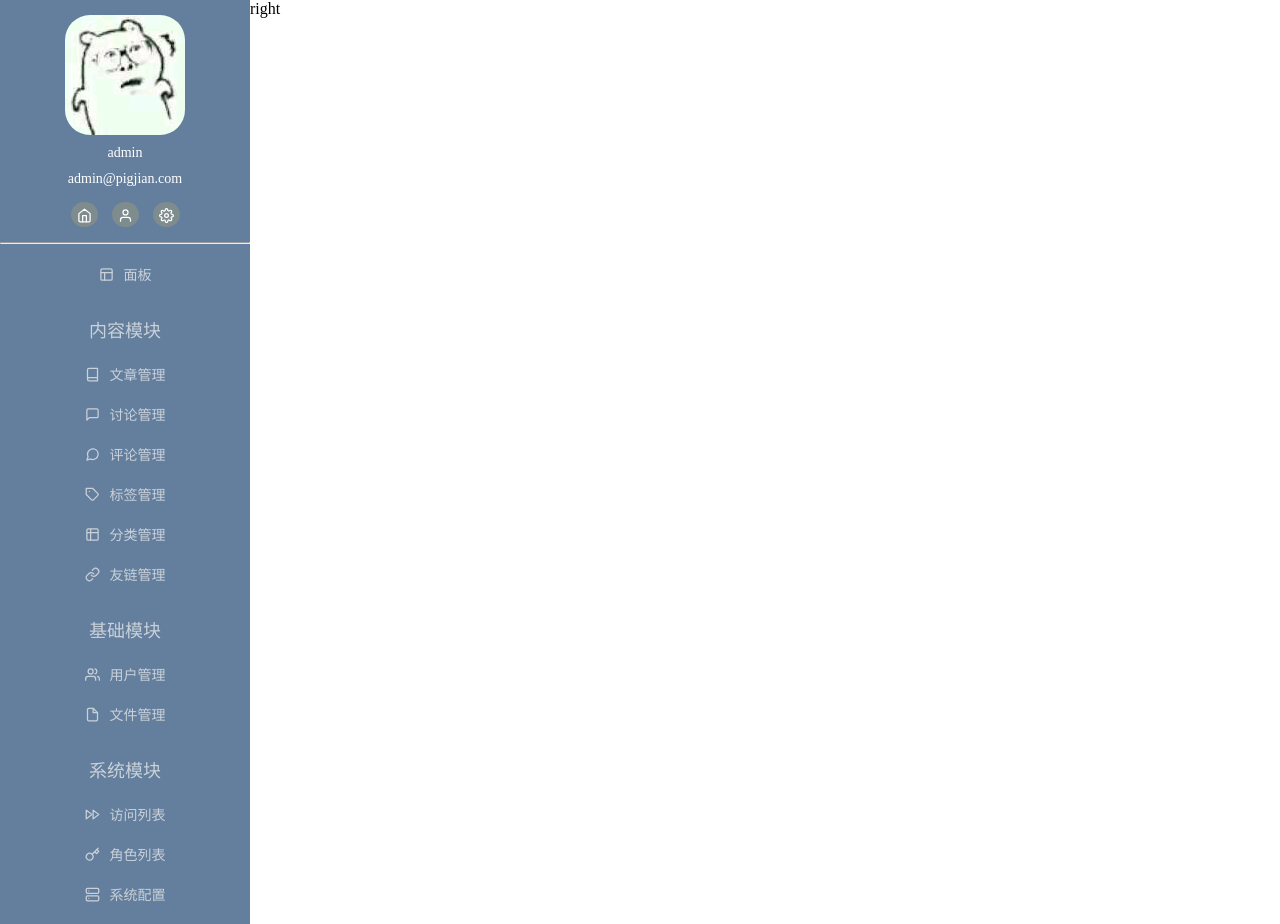
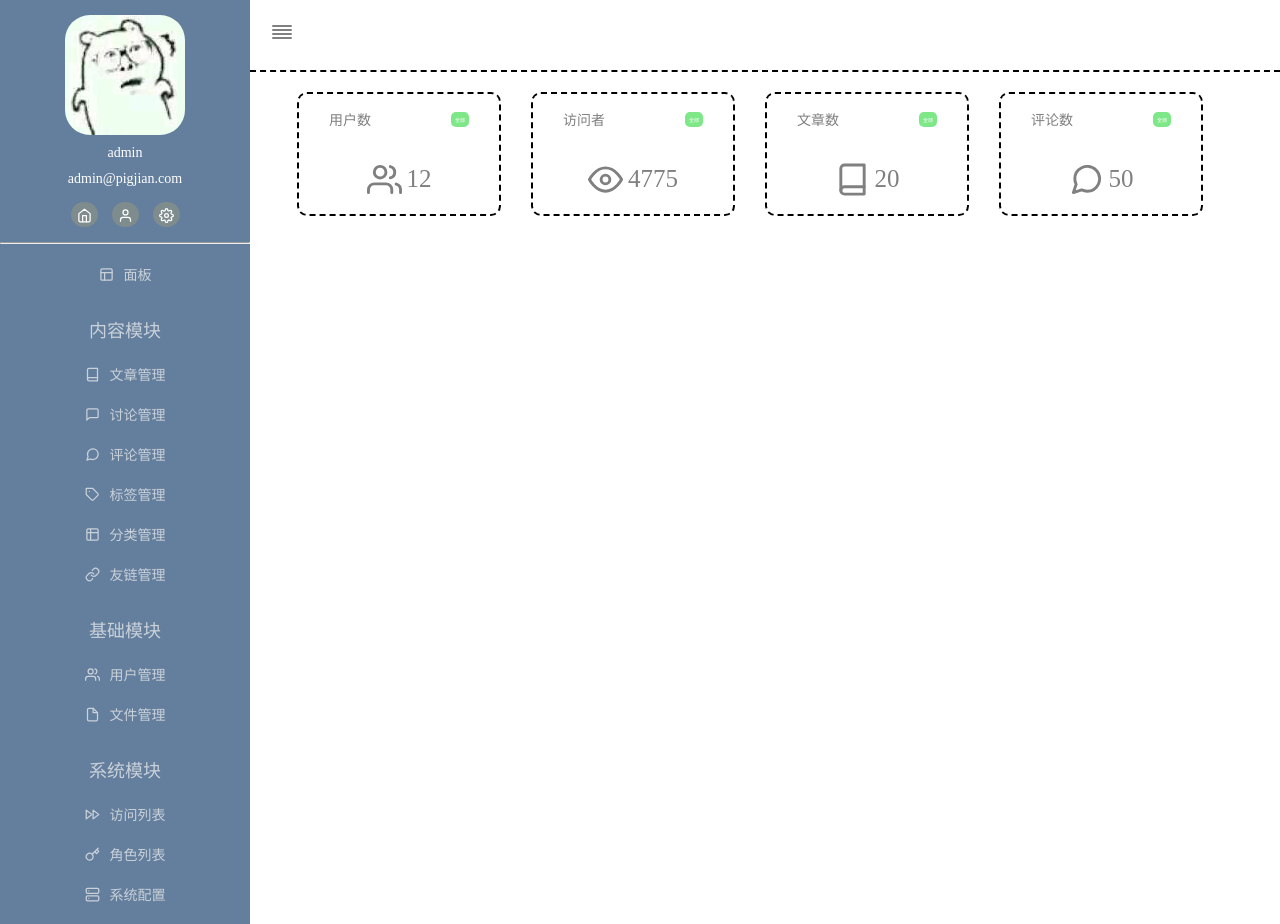
Before and after one commit to JosephEJohnston/rust-blog-full-stack, a website: page frontend/prototype/html/dashboard.html in a window 1280 px wide. Drawn offline with nearby package versions, Linux system fonts and the light colour scheme.

Commit message:
面板模块内容页

```diff
--- a/frontend/prototype/css/dashboard.css
+++ b/frontend/prototype/css/dashboard.css
@@ -113,9 +113,77 @@
 /* ---------------- right-start -------------------- */
 .page-column-right {
     width: calc(100% - 250px);
+    color: grey;
 }
 
+.page-right-header {
+    height: 70px;
+    width: 100%;
+    border-bottom: black 2px dashed;
+}
 
+.header-icon {
+    margin-top: 20px;
+    margin-left: 20px;
+}
 
+.statistics-info {
+    margin-top: 20px;
+    display: flex;
+    align-items: center;
+    justify-content: center;
+}
+
+.for-each-statistics {
+    width: 200px;
+    height: 120px;
+    margin-right: 30px;
+    border: black 2px dashed;
+    border-radius: 10px;
+    display: flex;
+    flex-direction: column;
+    justify-content: center;
+    align-items: center;
+}
+
+.each-statistics-title, .each-statistics-data {
+    display: flex;
+    justify-content: center;
+    align-items: center;
+}
+
+.each-statistics-title {
+    height: 50px;
+    width: 100%;
+}
+
+.each-statistics-data {
+    height: 70px;
+    width: 100%;
+}
+
+.each-title-detail {
+    margin-right: 40px;
+    font-size: 14px;
+}
+
+.each-tag-all {
+    margin-left: 40px;
+    font-size: 5px;
+    background-color: #7ee787;
+    padding: 4px;
+    border-radius: 5px;
+    color: white;
+}
+
+.each-icon {
+    width: 35px;
+    height: 35px;
+    margin-right: 5px;
+}
+
+.each-data {
+    font-size: 25px;
+}
 
 /* ---------------- right-end -------------------- */
--- a/frontend/prototype/html/dashboard.html
+++ b/frontend/prototype/html/dashboard.html
@@ -91,9 +91,52 @@
             </div>
         </aside>
         <div id="content" class="page-column-right">
-            <div></div>
+            <div class="page-right-header">
+                <i class="header-icon" data-feather="align-justify"></i>
+            </div>
             <article>
-                right
+                <div class="statistics-info">
+                    <div class="for-each-statistics">
+                        <div class="each-statistics-title">
+                            <div class="each-title-detail">用户数</div>
+                            <div class="each-tag-all">全部</div>
+                        </div>
+                        <div class="each-statistics-data">
+                            <i class="each-icon" data-feather="users"></i>
+                            <div class="each-data">12</div>
+                        </div>
+                    </div>
+                    <div class="for-each-statistics">
+                        <div class="each-statistics-title">
+                            <div class="each-title-detail">访问者</div>
+                            <div class="each-tag-all">全部</div>
+                        </div>
+                        <div class="each-statistics-data">
+                            <i class="each-icon" data-feather="eye"></i>
+                            <div class="each-data">4775</div>
+                        </div>
+                    </div>
+                    <div class="for-each-statistics">
+                        <div class="each-statistics-title">
+                            <div class="each-title-detail">文章数</div>
+                            <div class="each-tag-all">全部</div>
+                        </div>
+                        <div class="each-statistics-data">
+                            <i class="each-icon" data-feather="book"></i>
+                            <div class="each-data">20</div>
+                        </div>
+                    </div>
+                    <div class="for-each-statistics">
+                        <div class="each-statistics-title">
+                            <div class="each-title-detail">评论数</div>
+                            <div class="each-tag-all">全部</div>
+                        </div>
+                        <div class="each-statistics-data">
+                            <i class="each-icon" data-feather="message-circle"></i>
+                            <div class="each-data">50</div>
+                        </div>
+                    </div>
+                </div>
             </article>
         </div>
         <footer>
@@ -103,5 +146,6 @@
 </body>
 <script>
     feather.replace();
+
 </script>
 </html>
```
